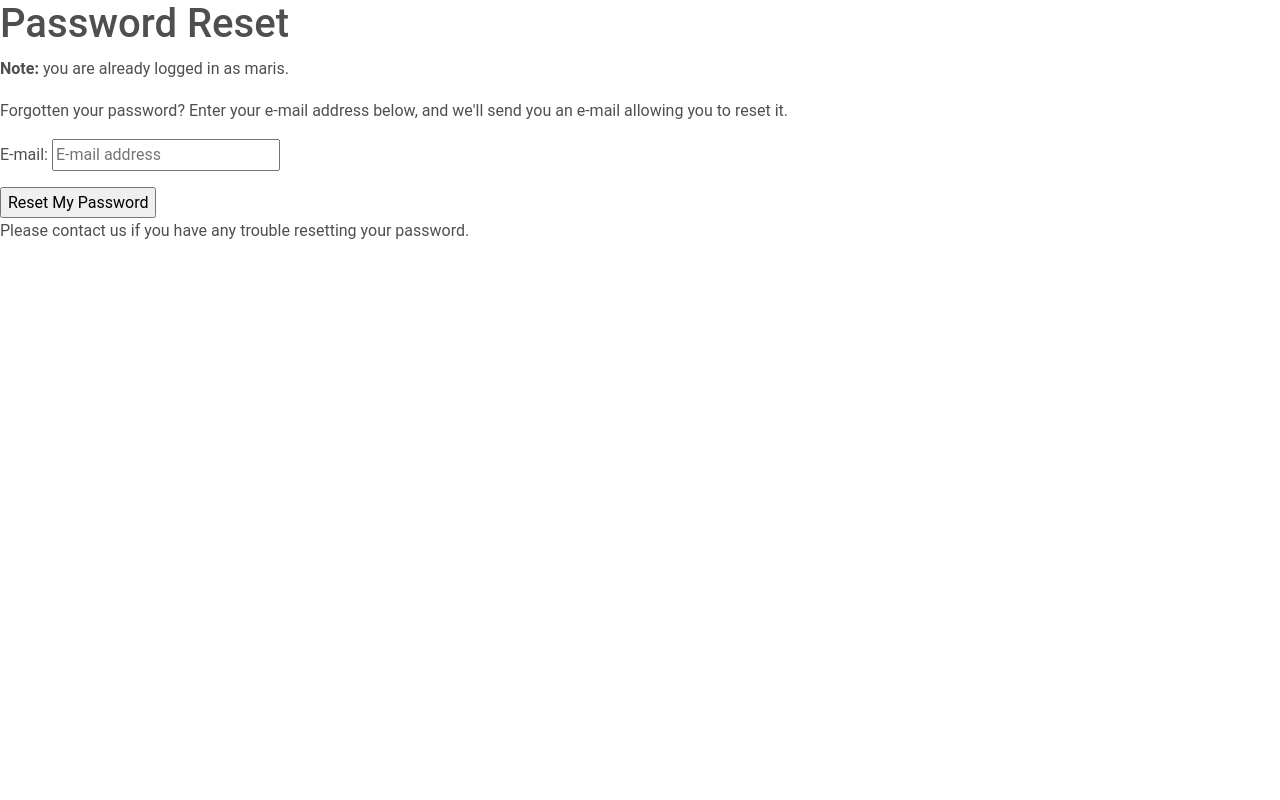
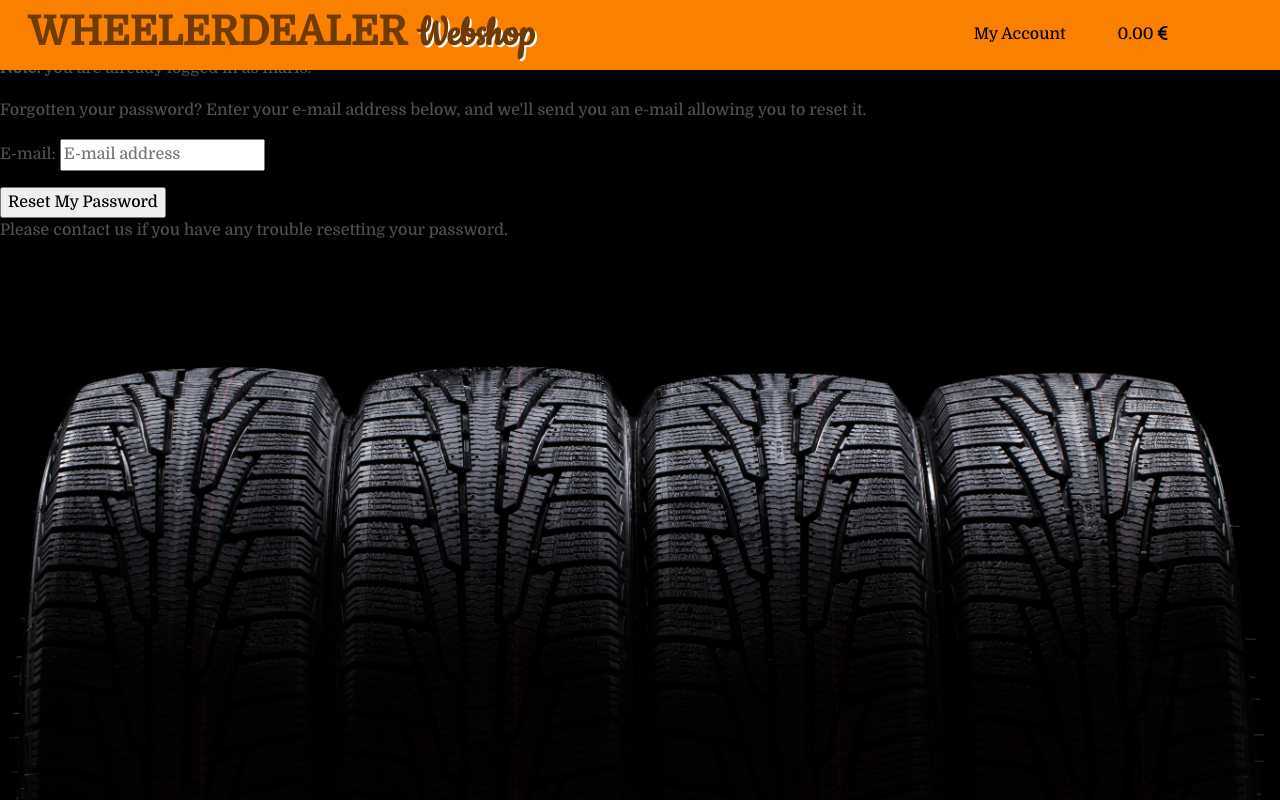
Before and after one commit to Code-Institute-Submissions/MarisKX-Code-Institute-Milestone-Project-4v2, a Django app: page /accounts/password/reset/ in a window 1280 px wide. Run offline with Django 3.2, Linux system fonts and the light colour scheme; a user stored in the database is signed in; some libraries are stand-ins or nearby versions.

Commit message:
Created base index page, added statis and media folders and linked via settings and urls

```diff
--- /dev/null
+++ b/static/css/base.css
@@ -0,0 +1,69 @@
+@import url('https://fonts.googleapis.com/css2?family=Acme&family=Cookie&display=swap');
+@import url('https://fonts.googleapis.com/css2?family=Acme&family=Cookie&family=Domine:wght@500&display=swap');
+
+html {
+    height: 100%;
+}
+
+body {
+    background: url('/media/iStock-1030486504-tires.jpg') no-repeat center center fixed;
+    background-size: cover;
+    height: calc(100vh - 70px);
+    font-family: 'Domine', serif;
+}
+
+header {
+    background-color: rgb(250, 129, 0);
+}
+
+/* Custom color classes */
+
+.text-black-orange {
+    color: rgb(112, 58, 0) !important;
+}
+
+.background-orange {
+    background-color: rgb(250, 129, 0) !important;
+}
+
+.background-black-orange {
+    background-color: rgb(112, 58, 0) !important;
+}
+
+.background-white {
+    background-color: white !important;
+}
+
+/* from Bulma - slightly customized */
+.icon {
+    align-items: center;
+    justify-content: center;
+}
+
+.main-logo {
+    width: fit-content;
+}
+
+.logo-decorator {
+    font-family: 'Cookie', cursive;
+    font-weight: bold;
+    font-size: 2.8rem;
+    text-shadow: 2px 2px rgb(255, 255, 255);
+}
+
+
+.cta-text {
+    text-shadow: 2px 2px 8px white;
+    font-size: 7rem;
+}
+
+.cta-btn {
+    width: 80%;
+    height: 80px;
+    font-size: 2.5rem;
+}
+
+.header-container {
+    padding-top: 70px;
+    height: 70px;
+}
--- a/templates/base.html
+++ b/templates/base.html
@@ -34,9 +34,6 @@
         <!-- CORE BOOTSTRAP 5 -->
         <script type="text/javascript" src="https://cdn.jsdelivr.net/npm/@popperjs/core@2.10.2/dist/umd/popper.min.js" integrity="sha384-7+zCNj/IqJ95wo16oMtfsKbZ9ccEh31eOz1HGyDuCQ6wgnyJNSYdrPa03rtR1zdB" crossorigin="anonymous"></script>
         <script src="https://cdn.jsdelivr.net/npm/bootstrap@5.1.3/dist/js/bootstrap.min.js" integrity="sha384-QJHtvGhmr9XOIpI6YVutG+2QOK9T+ZnN4kzFN1RtK3zEFEIsxhlmWl5/YESvpZ13" crossorigin="anonymous"></script>
-        <!-- MDB -->
-        <script type="text/javascript" src="{% static 'mdb/js/mdb.min.js' %}"</script>
-            <script type="text/javascript" src="{% static 'mdb/plugins/js/all.min.js' %}"</script>
 
     {% endblock %}
 
@@ -48,7 +45,56 @@
   <body>
     <header class="container-fluid fixed-top">
         <div class="row">
-
+            <div class="col-12 col-lg-8 my-auto py-1 py-lg-0 text-center text-lg-left">
+                <a href="{% url 'home' %}" class="nav-link main-logo">
+                    <h1 class="text-black-orange my-0">
+                      <strong class="text-uppercase">WheelerDealer</strong>
+                      <span class="logo-decorator"> Webshop</span>
+                    </h1>
+                </a>
+            </div>
+            <div class="col-12 col-lg-4 my-auto py-1 py-lg-0">
+                <ul class="list-inline list-unstyled text-center text-lg-right my-0">
+                    <li class="list-inline-item dropdown">
+                        <a class="text-black nav-link" href="#" id="user-options" data-mdb-toggle="dropdown" aria-haspopup="true" aria-expanded="false">
+                            <div class="text-center">
+                                <div>
+                                    <i class="fa-duotone fa-user fa-lg"></i>
+                                    <span class="ms-2">My Account</span>
+                                </div>
+                            </div>
+                        </a>
+                        <div class="dropdown-menu border-0" aria-labelledby="user-options">
+                            {% if request.user.is_authenticated %}
+                                {% if request.user.is_superuser %}
+                                    <a href="" class="dropdown-item">Product Management</a>
+                                {% endif %}
+                                    <a href="" class="dropdown-item">My Profile</a>
+                                    <a href="{% url 'account_logout' %}" class="dropdown-item">Logout</a>
+                            {% else %}
+                                <a href="{% url 'account_signup' %}" class="dropdown-item">Register</a>
+                                <a href="{% url 'account_login' %}" class="dropdown-item">Login</a>
+                            {% endif %}
+                        </div>
+                    </li>
+                    <li class="list-inline-item">
+                        <a class="{% if total %}text-black-orange fs-5 fw-bold{% else %}text-black{% endif %} nav-link" href="">
+                            <div class="text-center">
+                                <div>
+                                    <i class="fa-duotone fa-cart-shopping fa-lg"></i>
+                                  <span class="ms-2">
+                                    {% if order_total %}
+                                          {{ order_total|floatformat:2 }} <i class="fas fa-euro-sign"></i>
+                                      {% else %}
+                                          0.00 <i class="fas fa-euro-sign"></i>
+                                      {% endif %}
+                                  </span>
+                                </div>
+                            </div>
+                        </a>
+                    </li>
+                </ul>
+            </div>
         </div>
     </header>
 
@@ -68,7 +114,10 @@
     {% endblock %}
 
     {% block postloadjs %}
-
+        <script src="https://code.jquery.com/jquery-3.4.1.min.js" integrity="sha256-CSXorXvZcTkaix6Yvo6HppcZGetbYMGWSFlBw8HfCJo=" crossorigin="anonymous"></script>
+        <!-- MDB -->
+        <script type="text/javascript" src="{% static 'mdb/js/mdb.min.js' %}"</script>
+        <script type="text/javascript" src="{% static 'mdb/plugins/js/all.min.js' %}"</script>
     {% endblock %}
 
 
--- a/wheelshop_v2/settings.py
+++ b/wheelshop_v2/settings.py
@@ -160,6 +160,10 @@ USE_TZ = True
 # https://docs.djangoproject.com/en/3.2/howto/static-files/
 
 STATIC_URL = '/static/'
+STATICFILES_DIRS = (os.path.join(BASE_DIR, 'static'),)
+
+MEDIA_URL = '/media/'
+MEDIA_ROOT = os.path.join(BASE_DIR, 'media')
 
 # Default primary key field type
 # https://docs.djangoproject.com/en/3.2/ref/settings/#default-auto-field
--- a/wheelshop_v2/urls.py
+++ b/wheelshop_v2/urls.py
@@ -15,9 +15,11 @@ Including another URLconf
 """
 from django.contrib import admin
 from django.urls import path, include
+from django.conf import settings
+from django.conf.urls.static import static
 
 urlpatterns = [
     path('admin/', admin.site.urls),
     path('accounts/', include('allauth.urls')),
     path('', include('home.urls')),
-]
+] + static(settings.MEDIA_URL, document_root=settings.MEDIA_ROOT)
```
Also changed, not shown: home/templates/home/index.html (+22 -3 lines), media/iStock-1030486504-tires.jpg (added), 2 other files.
